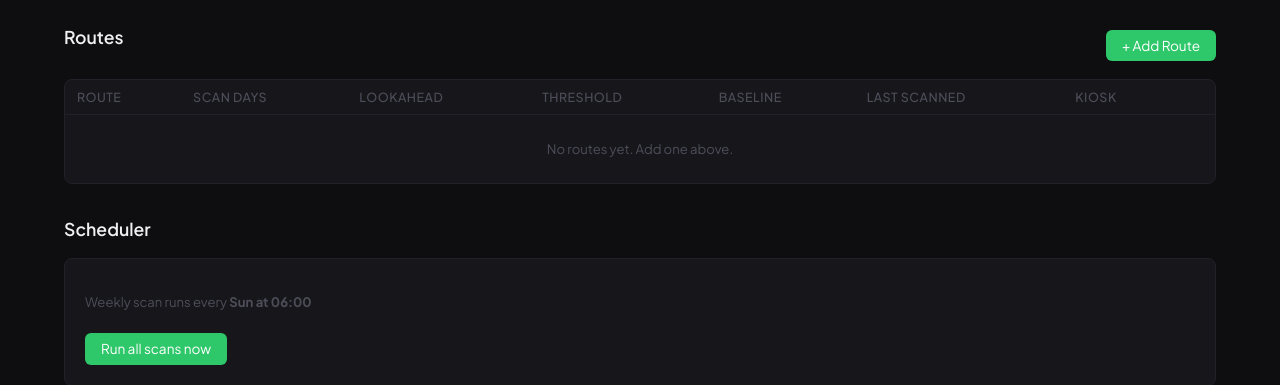
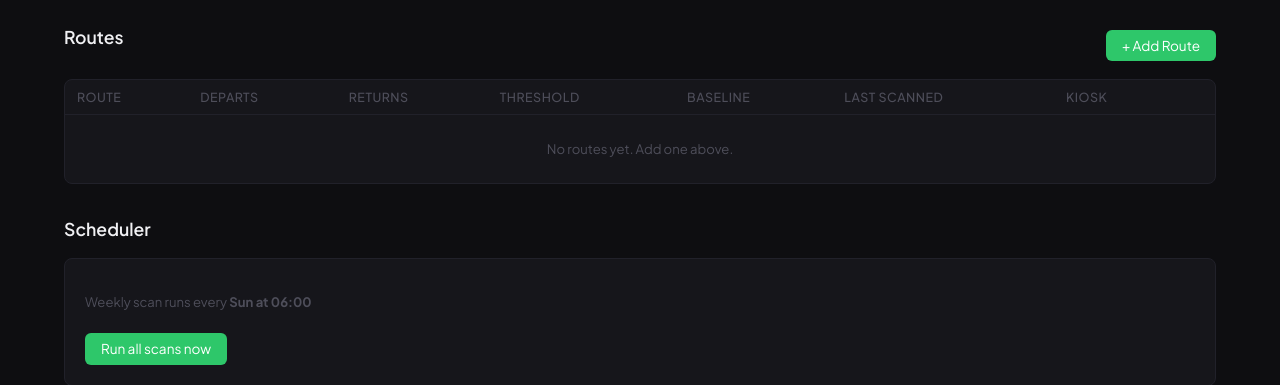
Before and after one commit to jitadityakumar/rail-disruption-monitor, a FastAPI app: page /admin in a window 1280 px wide. Shown: the part 51-436 px from the top of the page. Run offline with FastAPI, Linux system fonts and the light colour scheme; data that the repository does not hold is empty.

Commit message:
Replace per-route lookahead_weeks/scan_days with departure/return times
Per user request: lookahead_weeks and scan_days are no longer
per-route-configurable.

- Scanning window is now fixed app-wide to "current month + next month"
  (scanner.scan_window_end_date()), replacing the lookahead_weeks knob.
  reports.py reuses the same helper so the calendar/first-clear-date
  window stays in sync with what the scanner actually covers.
- Every day in that window is scanned (scan_days removed) rather than a
  configured weekday subset.
- Added departure_time/return_time per route (HH:MM, validated), used as
  the outbound/return search-window start instead of the old shared
  noon-only SCAN_SLOT constant -- lets each route reflect realistic
  commute timings.

Admin UI: add/edit route forms swap the scan-days checkboxes and
lookahead-weeks input for two time pickers. Reports/kiosk calendars drop
the now-impossible "not monitored" day tier (every day is monitored) and
show departure/return times instead of scan days/lookahead weeks in the
route summary panel.

Live-verified in the dev container: creating a route with departure_time
07:30/return_time 18:15 produces baseline options queried at those exact
times against real TfL data, and a scan covers all 32 days from today
through end of next month.

Co-Authored-By: Claude Sonnet 5 <noreply@anthropic.com>
Claude-Session: https://claude.ai/code/session_01V3HUsVGdHUDQdK4JiNTzrY

```diff
--- a/app/database.py
+++ b/app/database.py
@@ -23,8 +23,8 @@ def init_db() -> None:
                 origin_name         TEXT NOT NULL,
                 destination_stop_id TEXT NOT NULL,
                 destination_name    TEXT NOT NULL,
-                scan_days           TEXT NOT NULL DEFAULT '5,6',
-                lookahead_weeks     INTEGER NOT NULL DEFAULT 4,
+                departure_time      TEXT NOT NULL DEFAULT '08:00',
+                return_time         TEXT NOT NULL DEFAULT '18:00',
                 threshold_pct       INTEGER NOT NULL DEFAULT 20,
                 kiosk_visible       INTEGER NOT NULL DEFAULT 1,
                 kiosk_color         TEXT NOT NULL DEFAULT 'blue',
--- a/app/routers/reports.py
+++ b/app/routers/reports.py
@@ -5,6 +5,7 @@ from datetime import date, timedelta
 from fastapi import APIRouter, HTTPException, Request
 from fastapi.responses import HTMLResponse
 
+import scanner
 from database import get_db
 from display import route_direction_labels, route_display_name
 from shared_templates import templates
@@ -56,13 +57,14 @@ def _build_route_data(db, kiosk_only: bool = False) -> list:
     result = []
     today = date.today()
 
+    window_end = scanner.scan_window_end_date(today)
+
     for route in routes:
         route_dict = dict(route)
-        route_dict["scan_days"] = [int(x) for x in route_dict["scan_days"].split(",")]
         route_dict["kiosk_visible"] = bool(route_dict["kiosk_visible"])
         route_dict["display_name"] = route_display_name(route)
         route_dict["direction_labels"] = route_direction_labels(route)
-        route_dict["scan_weekdays"] = route_dict["scan_days"]
+        route_dict["scan_window_end"] = window_end.isoformat()
 
         baselines = {
             b["direction"]: b
@@ -71,15 +73,14 @@ def _build_route_data(db, kiosk_only: bool = False) -> list:
             ).fetchall()
         }
 
-        window_weeks = route["lookahead_weeks"]
         scan_rows = db.execute(
             """SELECT target_date, direction, status, duration_s, matched_steps, alternate_steps,
                       disruption_reasons, scanned_at
                FROM scan_results WHERE route_id = ?
                AND target_date >= date('now')
-               AND target_date <= date('now', ? || ' days')
+               AND target_date <= ?
                ORDER BY target_date, direction""",
-            (route["id"], window_weeks * 7),
+            (route["id"], window_end.isoformat()),
         ).fetchall()
 
         direction_label_map = {lbl["key"]: lbl["label"] for lbl in route_dict["direction_labels"]}
@@ -131,16 +132,13 @@ def _build_route_data(db, kiosk_only: bool = False) -> list:
             1 for d in per_day.values() if d["status"] == "disrupted"
         )
 
-        scan_days_set = set(route_dict["scan_days"])
-        lookahead_end = today + timedelta(days=window_weeks * 7)
         first_clear = None
         cur = today + timedelta(days=1)
-        while cur <= lookahead_end:
-            if cur.weekday() in scan_days_set:
-                ds = cur.isoformat()
-                if ds in per_day and per_day[ds]["status"] == "clear":
-                    first_clear = ds
-                    break
+        while cur <= window_end:
+            ds = cur.isoformat()
+            if ds in per_day and per_day[ds]["status"] == "clear":
+                first_clear = ds
+                break
             cur += timedelta(days=1)
         route_dict["first_clear_date"] = first_clear
 
--- a/app/static/style.css
+++ b/app/static/style.css
@@ -420,7 +420,6 @@ tr:hover td { background: var(--surface2); }
 .reports-cal-cell--disrupted  { background: #e84545; border-color: #c43a3a; color: #fff; cursor: pointer; }
 .reports-cal-cell--disrupted:hover { background: #d43f3f; }
 .reports-cal-cell--future     { background: #252530; border-color: #32323f; color: var(--text-sec); }
-.reports-cal-cell--unmonitored{ background: #18181e; border-color: #21212a; color: var(--text-muted); }
 .reports-cal-cell--today      { box-shadow: 0 0 0 2px var(--bg-base), 0 0 0 4px #f5a623; z-index: 1; }
 
 /* Kiosk identity-stripe cells (issue #24): a mixed day (one of the 2 fixed routes disrupted,
--- a/app/templates/admin.html
+++ b/app/templates/admin.html
@@ -12,8 +12,8 @@
       <thead>
         <tr>
           <th>Route</th>
-          <th>Scan days</th>
-          <th>Lookahead</th>
+          <th>Departs</th>
+          <th>Returns</th>
           <th>Threshold</th>
           <th>Baseline</th>
           <th>Last scanned</th>
@@ -55,23 +55,17 @@
       <label>To</label>
       <div class="station-search" id="ss-dest"></div>
     </div>
-    <div class="form-group" style="margin-bottom:0.75rem">
-      <label>Scan days</label>
-      <div class="checkbox-group" id="scan-days-group">
-        <label><input type="checkbox" name="scan_day" value="0"> Mon</label>
-        <label><input type="checkbox" name="scan_day" value="1"> Tue</label>
-        <label><input type="checkbox" name="scan_day" value="2"> Wed</label>
-        <label><input type="checkbox" name="scan_day" value="3"> Thu</label>
-        <label><input type="checkbox" name="scan_day" value="4"> Fri</label>
-        <label><input type="checkbox" name="scan_day" value="5" checked> Sat</label>
-        <label><input type="checkbox" name="scan_day" value="6" checked> Sun</label>
+    <div class="form-row">
+      <div class="form-group">
+        <label>Departure time</label>
+        <input type="time" id="departure-time" value="08:00">
+      </div>
+      <div class="form-group">
+        <label>Return time</label>
+        <input type="time" id="return-time" value="18:00">
       </div>
     </div>
     <div class="form-row">
-      <div class="form-group">
-        <label>Lookahead weeks</label>
-        <input type="number" id="lookahead-weeks" value="4" min="1" max="52" style="width:80px">
-      </div>
       <div class="form-group">
         <label>Duration threshold %</label>
         <input type="number" id="threshold-pct" value="20" min="5" max="100" style="width:80px">
@@ -154,23 +148,17 @@
       <label>Name</label>
       <input type="text" id="edit-name">
     </div>
-    <div class="form-group" style="margin-bottom:0.75rem">
-      <label>Scan days</label>
-      <div class="checkbox-group" id="edit-scan-days-group">
-        <label><input type="checkbox" name="edit_scan_day" value="0"> Mon</label>
-        <label><input type="checkbox" name="edit_scan_day" value="1"> Tue</label>
-        <label><input type="checkbox" name="edit_scan_day" value="2"> Wed</label>
-        <label><input type="checkbox" name="edit_scan_day" value="3"> Thu</label>
-        <label><input type="checkbox" name="edit_scan_day" value="4"> Fri</label>
-        <label><input type="checkbox" name="edit_scan_day" value="5"> Sat</label>
-        <label><input type="checkbox" name="edit_scan_day" value="6"> Sun</label>
+    <div class="form-row">
+      <div class="form-group">
+        <label>Departure time</label>
+        <input type="time" id="edit-departure-time">
+      </div>
+      <div class="form-group">
+        <label>Return time</label>
+        <input type="time" id="edit-return-time">
       </div>
     </div>
     <div class="form-row">
-      <div class="form-group">
-        <label>Lookahead weeks</label>
-        <input type="number" id="edit-lookahead" min="1" max="52" style="width:80px">
-      </div>
       <div class="form-group">
         <label>Duration threshold %</label>
         <input type="number" id="edit-threshold" min="5" max="100" style="width:80px">
@@ -205,7 +193,6 @@
 {% endblock %}
 {% block scripts %}
 <script>
-const DAY_NAMES = ['Mon','Tue','Wed','Thu','Fri','Sat','Sun'];
 let _baselineRouteId = null;
 let _baselineOptions = null;
 let _routesCache = {};
@@ -222,8 +209,8 @@ async function loadRoutes() {
   tbody.innerHTML = rows.map(r => `
     <tr>
       <td><strong>${esc(r.display_name)}</strong><br><span class="info-msg">${esc(r.origin_name)} → ${esc(r.destination_name)}</span></td>
-      <td>${r.scan_days.map(d => DAY_NAMES[d]).join(', ')}</td>
-      <td>${r.lookahead_weeks}w</td>
+      <td>${esc(r.departure_time)}</td>
+      <td>${esc(r.return_time)}</td>
       <td>${r.threshold_pct}%</td>
       <td>${r.has_baseline ? '<span class="badge badge-NORMAL">Yes</span>' : '<span class="badge badge-UNKNOWN">No</span>'}</td>
       <td>${r.last_scanned_at ? r.last_scanned_at.replace('T',' ').slice(0,16) + ' UTC' : '—'}</td>
@@ -320,19 +307,13 @@ async function submitAddRoute(btn) {
     return;
   }
 
-  const scan_days = Array.from(document.querySelectorAll('[name="scan_day"]:checked')).map(c => +c.value);
-  if (!scan_days.length) {
-    err.textContent = 'Select at least one scan day.';
-    return;
-  }
-
   btn.disabled = true;
   try {
     await postJSON('/api/routes', {
       origin: { id: origin.id, name: origin.name },
       destination: { id: destination.id, name: destination.name },
-      scan_days,
-      lookahead_weeks: +document.getElementById('lookahead-weeks').value,
+      departure_time: document.getElementById('departure-time').value,
+      return_time: document.getElementById('return-time').value,
       threshold_pct: +document.getElementById('threshold-pct').value,
       kiosk_visible: document.getElementById('kiosk-visible').value === 'true',
       kiosk_color: document.getElementById('kiosk-color').value,
@@ -467,30 +448,23 @@ function openEditModal(routeId) {
   const route = _routesCache[routeId];
   document.getElementById('edit-route-id').value = route.id;
   document.getElementById('edit-name').value = route.name;
-  document.getElementById('edit-lookahead').value = route.lookahead_weeks;
+  document.getElementById('edit-departure-time').value = route.departure_time;
+  document.getElementById('edit-return-time').value = route.return_time;
   document.getElementById('edit-threshold').value = route.threshold_pct;
   document.getElementById('edit-kiosk').value = route.kiosk_visible ? 'true' : 'false';
   document.getElementById('edit-kiosk-color').value = route.kiosk_color || 'blue';
-  document.querySelectorAll('[name="edit_scan_day"]').forEach(cb => {
-    cb.checked = route.scan_days.includes(+cb.value);
-  });
   document.getElementById('edit-error').textContent = '';
   openModal('edit-modal');
 }
 
 async function submitEditRoute(btn) {
   const id = document.getElementById('edit-route-id').value;
-  const scan_days = Array.from(document.querySelectorAll('[name="edit_scan_day"]:checked')).map(c => +c.value);
-  if (!scan_days.length) {
-    document.getElementById('edit-error').textContent = 'Select at least one scan day.';
-    return;
-  }
   btn.disabled = true;
   try {
     await patchJSON(`/api/routes/${id}`, {
       name: document.getElementById('edit-name').value.trim(),
-      scan_days,
-      lookahead_weeks: +document.getElementById('edit-lookahead').value,
+      departure_time: document.getElementById('edit-departure-time').value,
+      return_time: document.getElementById('edit-return-time').value,
       threshold_pct: +document.getElementById('edit-threshold').value,
       kiosk_visible: document.getElementById('edit-kiosk').value === 'true',
       kiosk_color: document.getElementById('edit-kiosk-color').value,
```
Also changed, not shown: app/models.py (+16 -30 lines), app/routers/admin.py (+8 -9 lines), app/scanner.py (+22 -12 lines), app/templates/kiosk.html (+7 -18 lines), app/templates/reports.html (+8 -18 lines), tests/conftest.py (+4 -4 lines), tests/test_admin_tfl_search.py (+0 -3 lines), tests/test_scanner_tfl.py (+47 -0 lines).
